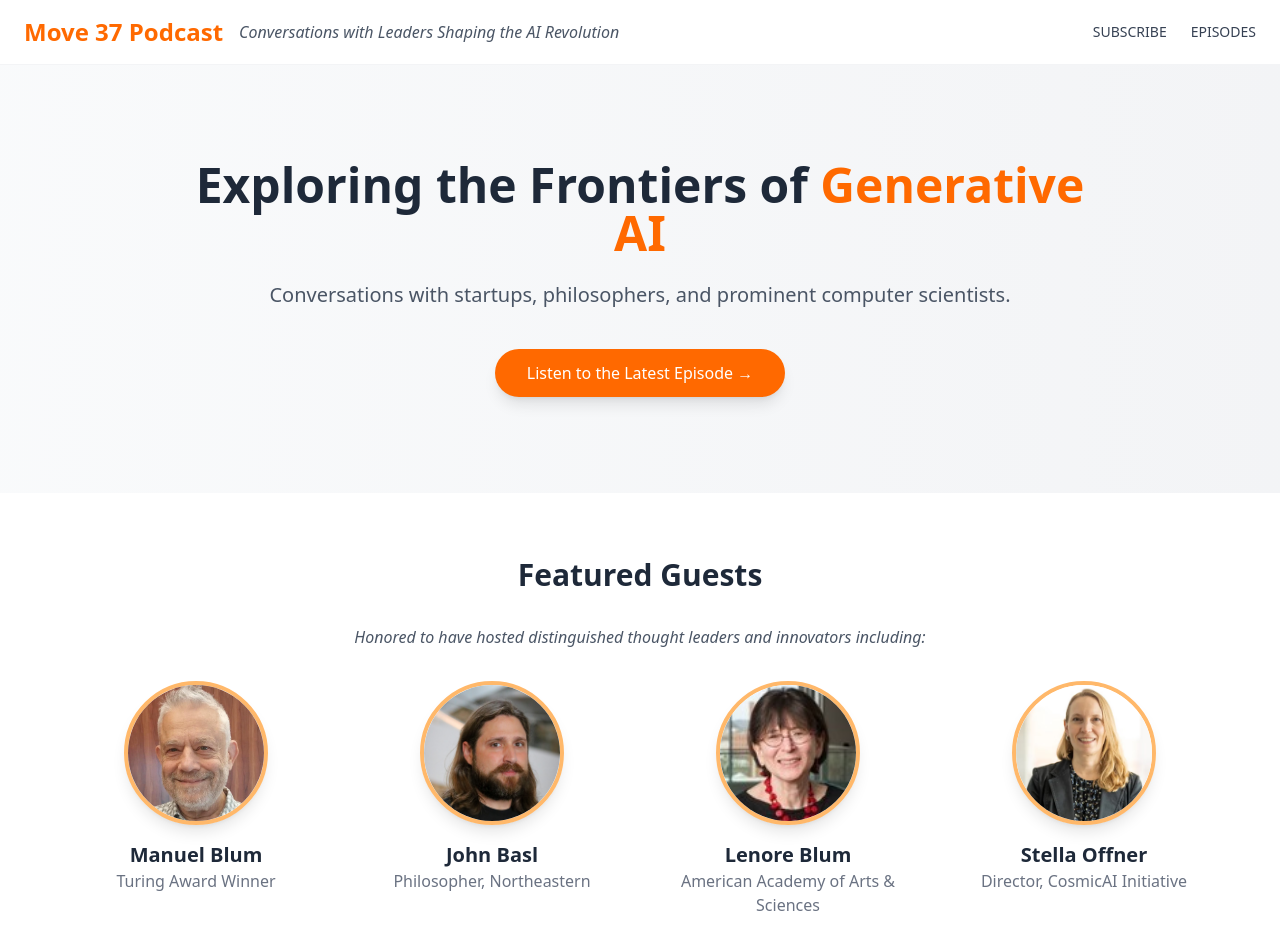
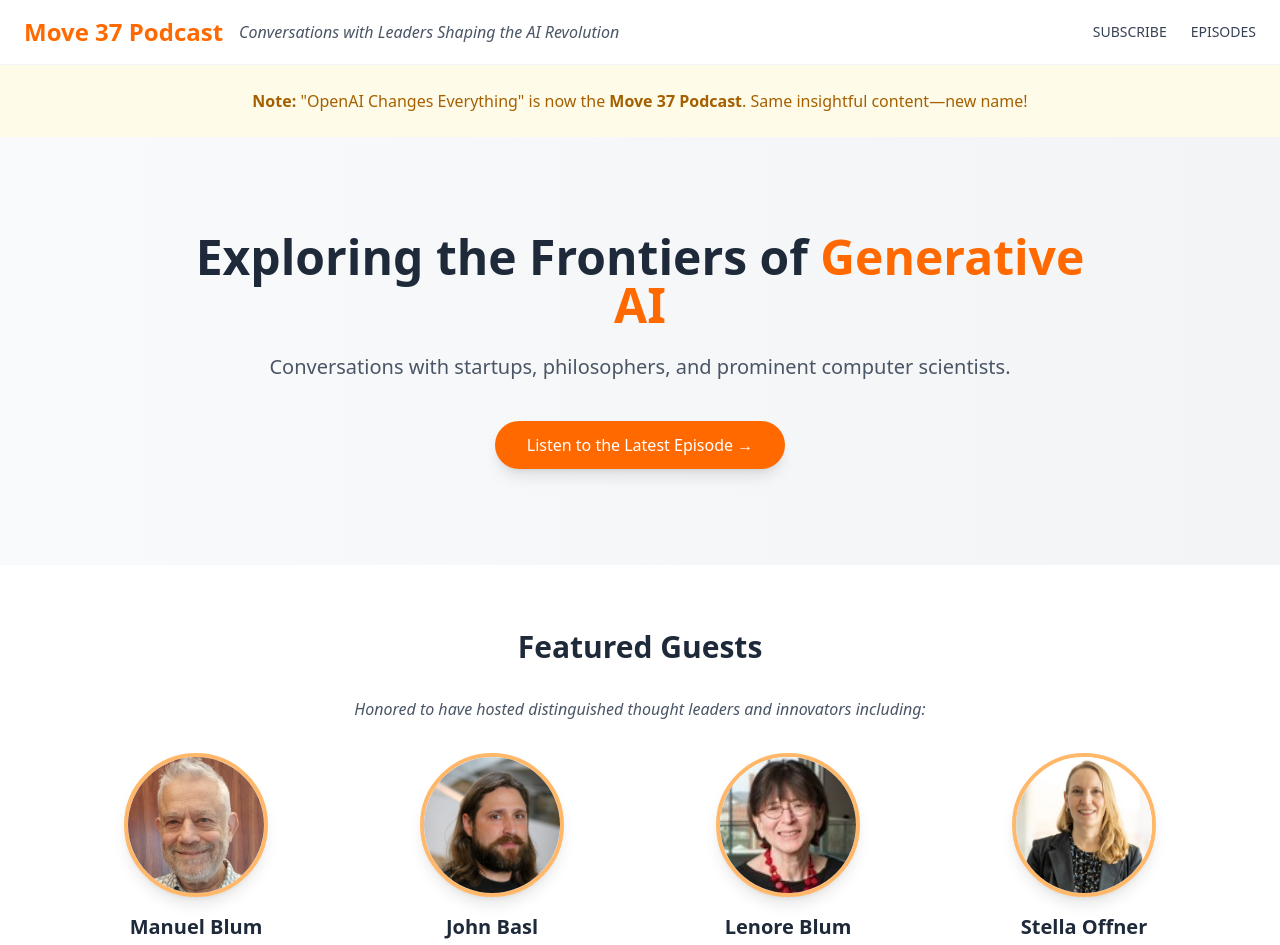
Before and after one commit to Superexpert/openai-changes-everything-com, a Jekyll site: the page built from index.markdown, in a window 1280 px wide. Shown: the top 945 px of the page. Built offline with Jekyll 4.4.1, drawn with Linux system fonts in a browser that asks for light colours.

Commit message:
Added note about name change to home page

```diff
--- a/assets/css/tailwind_compiled.css
+++ b/assets/css/tailwind_compiled.css
@@ -10,6 +10,8 @@
     --color-orange-300: oklch(0.837 0.128 66.29);
     --color-orange-500: oklch(0.705 0.213 47.604);
     --color-orange-600: oklch(0.646 0.222 41.116);
+    --color-yellow-50: oklch(0.987 0.026 102.212);
+    --color-yellow-700: oklch(0.554 0.135 66.442);
     --color-gray-50: oklch(0.985 0.002 247.839);
     --color-gray-100: oklch(0.967 0.003 264.542);
     --color-gray-200: oklch(0.928 0.006 264.531);
@@ -372,6 +374,9 @@
   .bg-white {
     background-color: var(--color-white);
   }
+  .bg-yellow-50 {
+    background-color: var(--color-yellow-50);
+  }
   .bg-gradient-to-r {
     --tw-gradient-position: to right in oklab;
     background-image: linear-gradient(var(--tw-gradient-stops));
@@ -410,6 +415,9 @@
   }
   .py-4 {
     padding-block: calc(var(--spacing) * 4);
+  }
+  .py-6 {
+    padding-block: calc(var(--spacing) * 6);
   }
   .py-16 {
     padding-block: calc(var(--spacing) * 16);
@@ -499,6 +507,9 @@
   }
   .text-white {
     color: var(--color-white);
+  }
+  .text-yellow-700 {
+    color: var(--color-yellow-700);
   }
   .uppercase {
     text-transform: uppercase;
--- a/index.markdown
+++ b/index.markdown
@@ -6,6 +6,14 @@ description: "Podcast on how Generative AI is transforming the future. Interview
 ---
 
 <main>
+
+<section class="py-6 px-4 bg-yellow-50">
+  <div class="max-w-4xl mx-auto text-center text-yellow-700">
+    <p class="font-medium">
+      <strong>Note:</strong> "OpenAI Changes Everything" is now the <strong>Move 37 Podcast</strong>. Same insightful content—new name!
+    </p>
+  </div>
+</section>
   <section id="hero" class="bg-gradient-to-r from-gray-50 to-gray-100 py-24 px-4 text-center">
     <div class="max-w-4xl mx-auto">
       <h1 class="text-5xl font-extrabold text-gray-800 mb-6">
```
